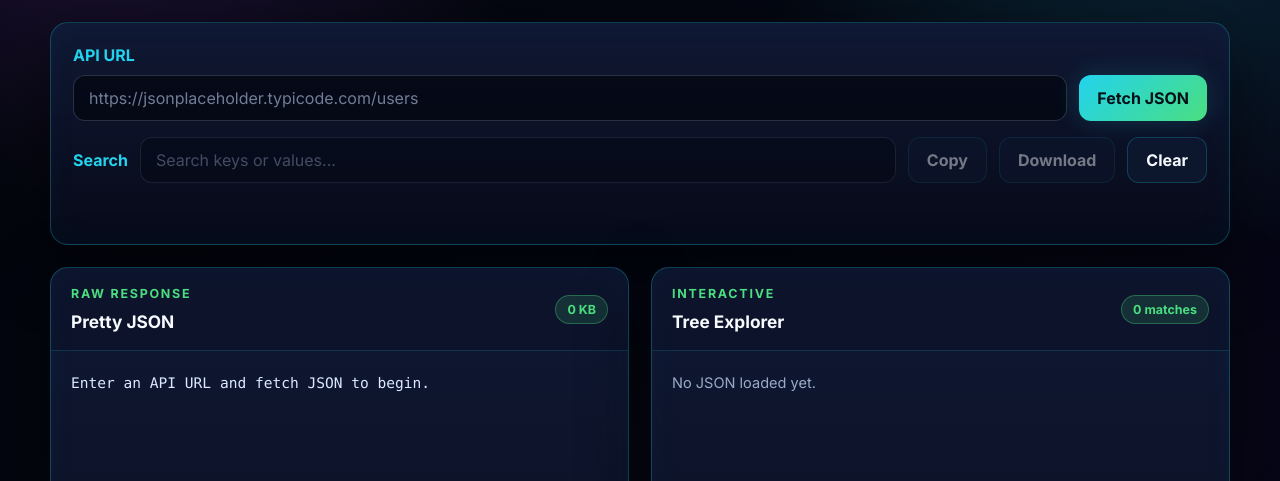
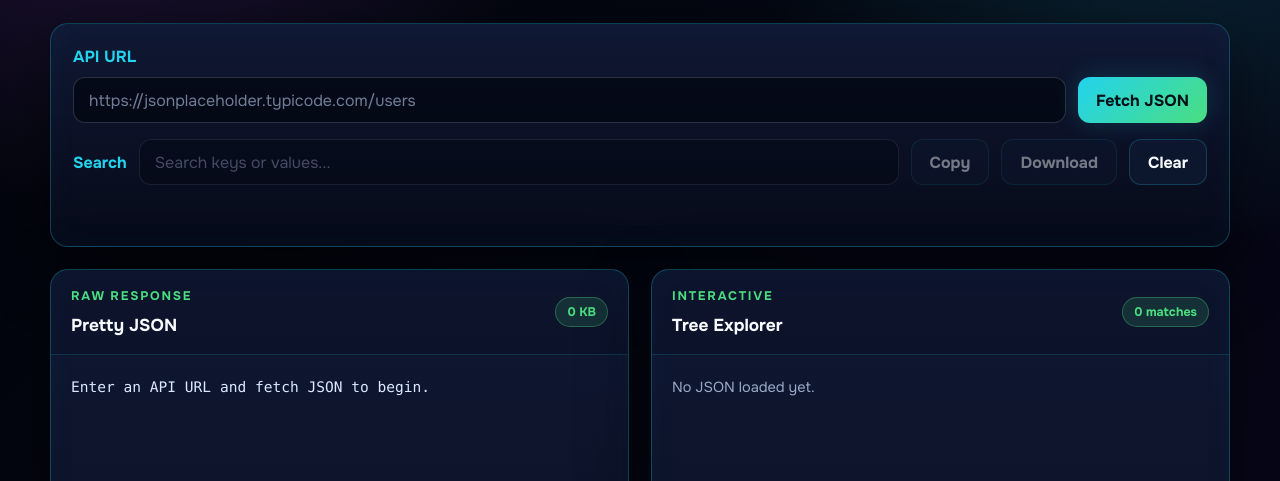
Before and after one commit to fazal305/json-api-explorer, a plain HTML site: page index.html in a window 1280 px wide. Shown: the part 319-800 px from the top of the page. Drawn offline with Linux system fonts and the light colour scheme.

Commit message:
Replace generic default font with something more distinctive
Inter is the typeface everyone reaches for by default; swapping it
out gives this piece more visual character.

```diff
--- a/index.html
+++ b/index.html
@@ -7,7 +7,7 @@
   <title>JSON API Explorer - Mini Postman-Style JSON Client</title>
   <link rel="preconnect" href="https://fonts.googleapis.com" />
   <link rel="preconnect" href="https://fonts.gstatic.com" crossorigin />
-  <link rel="stylesheet" href="https://fonts.googleapis.com/css2?family=Inter:wght@400;500;600;700&display=swap" />
+  <link rel="stylesheet" href="https://fonts.googleapis.com/css2?family=Onest:wght@400;500;600;700&display=swap" />
   <link rel="canonical" href="https://fazal305.github.io/json-api-explorer/" />
   <meta property="og:type" content="website" />
   <meta property="og:url" content="https://fazal305.github.io/json-api-explorer/" />
--- a/styles.css
+++ b/styles.css
@@ -36,7 +36,7 @@
     radial-gradient(circle at 92% 8%, rgba(34, 211, 238, 0.2), transparent 28%),
     radial-gradient(circle at 50% 100%, rgba(74, 222, 128, 0.08), transparent 35%),
     linear-gradient(135deg, #02040a 0%, var(--bg) 50%, #09051a 100%);
-  font-family: Inter, ui-sans-serif, system-ui, -apple-system, BlinkMacSystemFont, "Segoe UI", sans-serif;
+  font-family: "Onest", ui-sans-serif, system-ui, -apple-system, BlinkMacSystemFont, "Segoe UI", sans-serif;
 }
 
 button,
@@ -293,7 +293,7 @@
 
 .empty-state {
   color: var(--muted);
-  font-family: Inter, ui-sans-serif, system-ui, sans-serif;
+  font-family: "Onest", ui-sans-serif, system-ui, sans-serif;
 }
 
 .tree-node {
```
